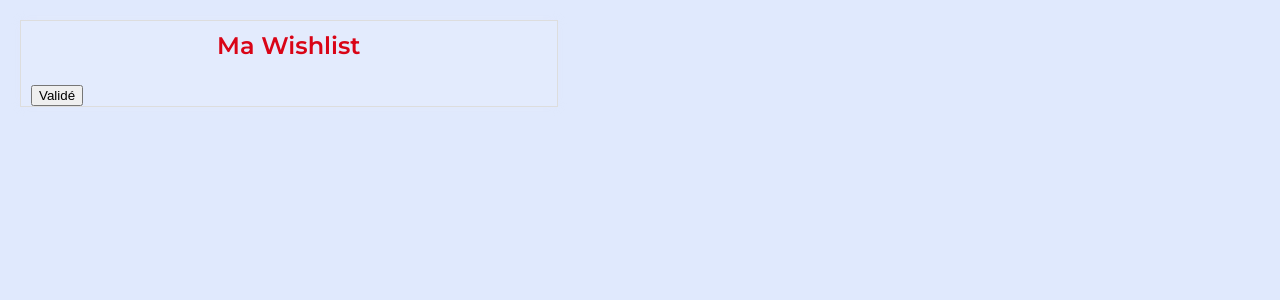
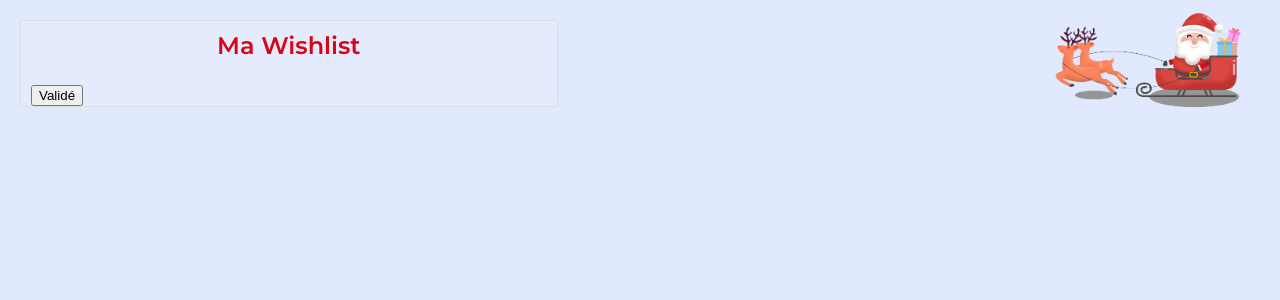
Before and after one commit to Ange230700/WildChristmas, a React (Vite) app: page /wishlist in a window 1280 px wide. Shown: the top 300 px of the page. Built offline with nearby package versions, Linux system fonts and the light colour scheme.

Commit message:
traineau animation

```diff
--- a/src/components/ListCadeaux.jsx
+++ b/src/components/ListCadeaux.jsx
@@ -2,10 +2,11 @@ import Cadeau from "./Cadeau";
 import data from "../data.js";
 import PropTypes from "prop-types";
 
-function ListCadeaux({ arrayCadeaux, setArrayCadeaux }) {
+function ListCadeaux({ arrayCadeaux, setArrayCadeaux, setSleigh }) {
   function handleClick(e) {
     console.log(typeof setArrayCadeaux);
     setArrayCadeaux([...arrayCadeaux, e]);
+    setSleigh((current) => !current);
   }
 
   return (
--- a/src/components/WishList.jsx
+++ b/src/components/WishList.jsx
@@ -3,7 +3,7 @@ import PropTypes from "prop-types";
 import Cadeau from "./Cadeau";
 import Modal from "./Modal";
 
-const Wishlist = ({ arrayCadeaux, setArrayCadeaux }) => {
+const Wishlist = ({ arrayCadeaux, setArrayCadeaux, sleigh }) => {
   const [isModal, setIsModal] = useState(false);
   function handleModal() {
     if (isModal) {
@@ -24,6 +24,9 @@ const Wishlist = ({ arrayCadeaux, setArrayCadeaux }) => {
 
   return (
     <>
+    <div className={`sleigh ${sleigh ? "leftMove" : "rightMove"}`}>
+      <img src="/images/sleigh.webp" />
+    </div>
       <div className="wishlist-container">
         <h2>Ma Wishlist</h2>
         {arrayCadeaux.map((cadeau) => (
--- a/src/pages/Home.jsx
+++ b/src/pages/Home.jsx
@@ -7,6 +7,7 @@ import Modal from "../components/Modal";
 export default function Home() {
   const [arrayCadeaux, setArrayCadeaux] = useState([]);
   const { state } = useLocation();
+  const [sleigh, setSleigh] = useState(true);
   console.log(state);
   return (
     <div className="home">
@@ -18,12 +19,14 @@ export default function Home() {
         <ListCadeaux
           arrayCadeaux={arrayCadeaux}
           setArrayCadeaux={setArrayCadeaux}
+          setSleigh={setSleigh}
         />
       </div>
       <div className="wishlist">
         <WishList
           arrayCadeaux={arrayCadeaux}
           setArrayCadeaux={setArrayCadeaux}
+          sleigh={sleigh}
         />
       </div>
       <Modal />
--- a/src/styles/wishlist.scss
+++ b/src/styles/wishlist.scss
@@ -1,3 +1,48 @@
+.sleigh {
+  position: absolute;
+  top: 10px;
+  right: 30px;
+  width: 200px;
+  height: 100px;
+
+  img {
+    width: 100%;
+    height: 100%;
+  }
+}
+
+.leftMove {
+  animation-name: slideLeft;
+  animation-duration: 2s;
+  animation-fill-mode: forwards;
+  transition: ease-in-out;
+
+  @keyframes slideLeft {
+    0% {
+      transform: translate(0px, 0px);
+    }
+    100% {
+      transform: translate(-450px, 0px);
+    }
+  }
+}
+
+.rightMove {
+  animation-name: slideRight;
+  animation-duration: 2s;
+  animation-fill-mode: forwards;
+  transition: ease-in-out;
+
+  @keyframes slideRight {
+    0% {
+      transform: translate(-450px, 0px);
+    }
+    100% {
+      transform: translate(0px, 0px);
+    }
+  }
+}
+
 .wishlist-container {
   height: 100%;
   width: 42vw;
```
Also changed, not shown: public/images/sleigh.webp (added).
